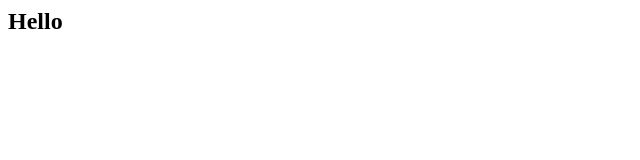
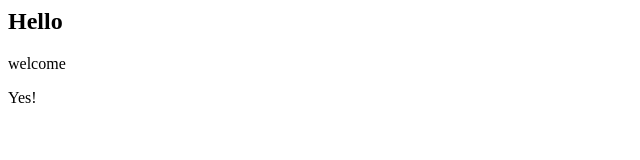
Before and after one commit to isupovProjects/GHtestProject, a plain HTML site: page index.html in a window 1280 px wide. Shown: the whole page, without its empty margins (0-640 px from the left). Drawn offline with Linux system fonts and the light colour scheme.

Commit message:
welome yes paragraf

```diff
--- a/index.html
+++ b/index.html
@@ -1 +1,3 @@
 <h2>Hello</h2>
+<p>welcome</p>
+<p>Yes!</p>
```
